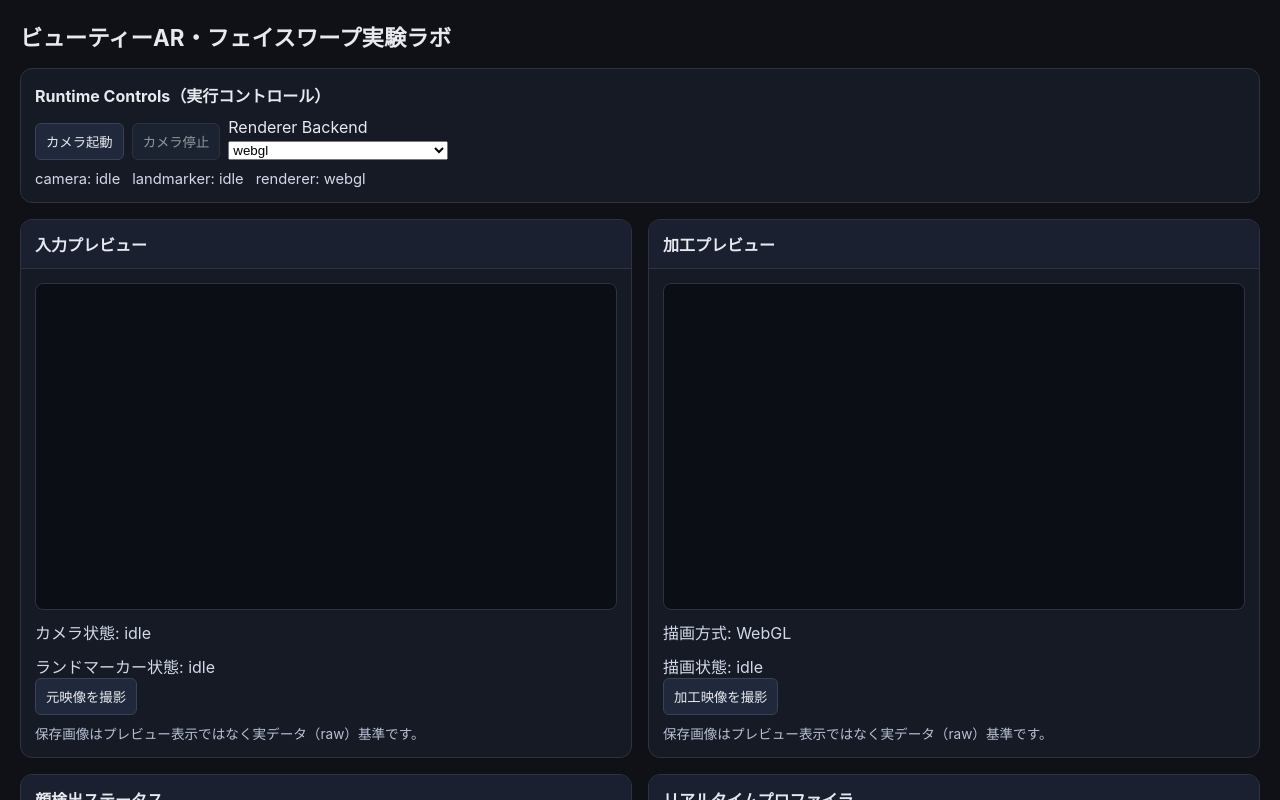
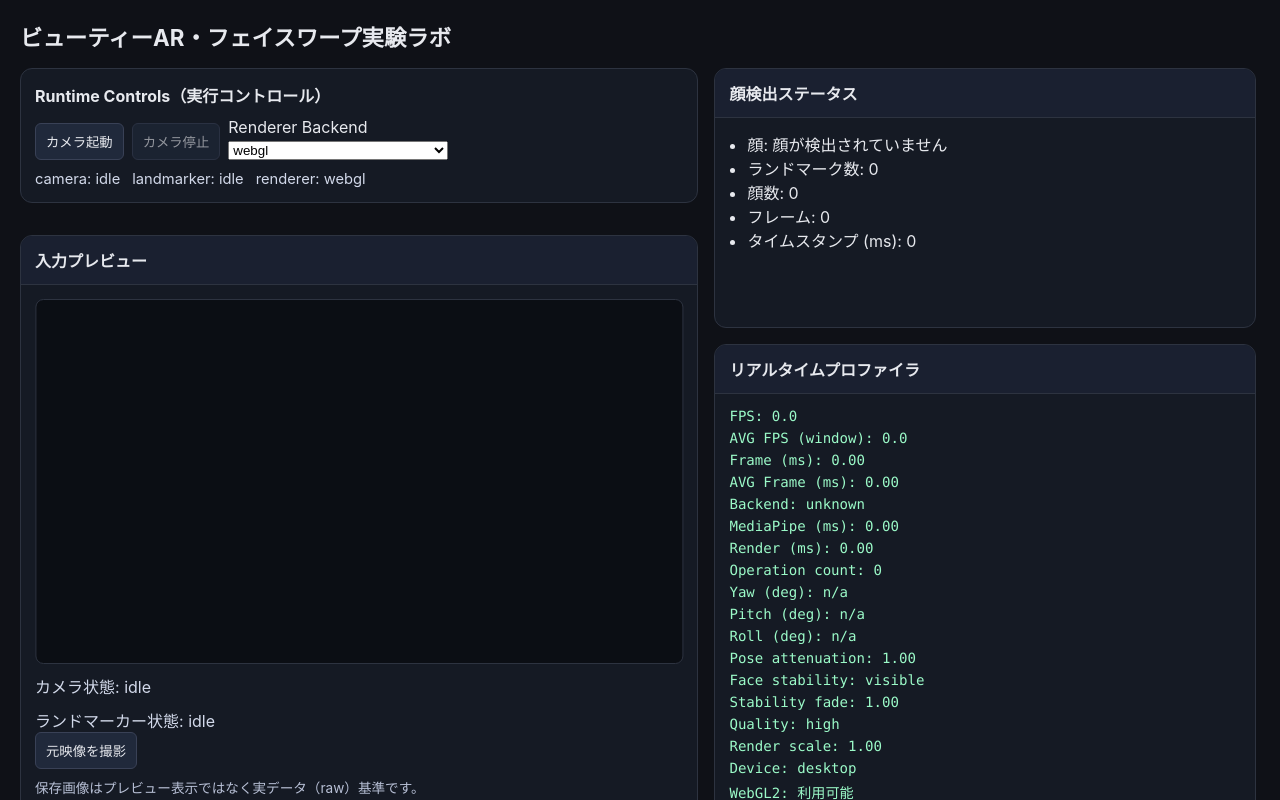
Before and after one commit to officeutq/bae-ar-lab, a React (Vite) app: page / in a window 1280 px wide. Shown: the top 800 px of the page. Built offline with nearby package versions, Linux system fonts and the light colour scheme.

Commit message:
Rework tuning UI into two-column workspace layout

```diff
--- a/src/app/App.tsx
+++ b/src/app/App.tsx
@@ -566,6 +566,9 @@ export function App() {
   return (
     <main className="app-shell">
       <h1 className="app-shell__title">ビューティーAR・フェイスワープ実験ラボ</h1>
+      <div className="workspace-layout">
+        <section className="workspace-layout__left">
+          <div className="workspace-layout__left-inner">
             <section className="runtime-controls" aria-label="Runtime Controls">
               <h2 className="runtime-controls__title">Runtime Controls（実行コントロール）</h2>
               <div className="runtime-controls__actions">
@@ -590,9 +593,13 @@ export function App() {
                 <span>renderer: {rendererMode}</span>
               </div>
             </section>
-      <div className="panel-grid">
             <SourcePreviewPanel videoRef={runtime.refs.videoRef} overlayCanvasRef={runtime.refs.overlayCanvasRef} cameraState={runtime.state.cameraState} landmarkerState={runtime.state.landmarkerState} cameraErrorMessage={runtime.state.cameraErrorMessage} onCaptureSource={onCaptureSource} previewAspectRatio={previewAspectRatio} />
             <ProcessedPreviewPanel canvas2dRef={runtime.refs.canvas2dRef} webglCanvasRef={runtime.refs.webglCanvasRef} beautyDebugOverlayCanvasRef={runtime.refs.beautyDebugOverlayCanvasRef} rendererState={runtime.state.rendererState} rendererMode={rendererMode} beautyDebugOverlayMode={beautyDebugOverlayMode} adaptiveQualityHud={{ ...adaptiveQualityHud, preset: runtime.quality.runtimePreset }} onCaptureProcessed={onCaptureProcessed} previewAspectRatio={previewAspectRatio} />
+            <ComparePanel capture={compareCapture} />
+          </div>
+        </section>
+        <section className="workspace-layout__right">
+          <div className="workspace-layout__right-grid">
         <Panel title="顔検出ステータス"><ul><li>顔: {runtime.state.landmarkFrame?.detected ? '検出中' : '顔が検出されていません'}</li><li>ランドマーク数: {runtime.state.landmarkFrame?.landmarkCount ?? 0}</li><li>顔数: {runtime.state.landmarkFrame?.faceCount ?? 0}</li><li>フレーム: {runtime.state.landmarkFrame?.frameCount ?? 0}</li><li>タイムスタンプ (ms): {Math.round(runtime.state.landmarkFrame?.timestampMs ?? 0)}</li></ul></Panel>
         <Panel title="リアルタイムプロファイラ">
           <div className="profiler-overlay">
@@ -686,9 +693,10 @@ export function App() {
           timelineRef.setPlaying(false);
           syncTimelineSnapshot();
         }} />
-        <ComparePanel capture={compareCapture} />
         <WarpMathDebugPanel debugUv={debugUv} debugCenter={debugCenter} debugWarpResult={{ warpedUv: debugWarpResult, influence: 0 }} debugGridPoints={debugGridPoints} onMouseMove={(event: MouseEvent<HTMLDivElement>) => { const rect = event.currentTarget.getBoundingClientRect(); setDebugUv({ x: clamp01((event.clientX - rect.left) / Math.max(1, rect.width)), y: clamp01((event.clientY - rect.top) / Math.max(1, rect.height)) }); }} />
         <JsonOutputPanel preset={pipelineState.activePreset} geometry={runtime.state.faceGeometry} />
+          </div>
+        </section>
       </div>
     </main>
   );
--- a/src/app/styles.css
+++ b/src/app/styles.css
@@ -15,6 +15,36 @@ body {
 .app-shell {
   min-height: 100vh;
   padding: 20px;
+}
+
+.workspace-layout {
+  display: grid;
+  grid-template-columns: minmax(0, 56%) minmax(340px, 44%);
+  gap: 16px;
+  align-items: start;
+}
+
+.workspace-layout__left {
+  position: sticky;
+  top: 16px;
+}
+
+.workspace-layout__left-inner {
+  display: flex;
+  flex-direction: column;
+  gap: 16px;
+}
+
+.workspace-layout__right {
+  max-height: calc(100vh - 40px);
+  overflow-y: auto;
+  padding-right: 4px;
+}
+
+.workspace-layout__right-grid {
+  display: grid;
+  grid-template-columns: minmax(0, 1fr);
+  gap: 16px;
 }
 
 .app-shell__title {
@@ -62,6 +92,22 @@ body {
   display: grid;
   grid-template-columns: repeat(2, minmax(280px, 1fr));
   gap: 16px;
+}
+
+@media (max-width: 1100px) {
+  .workspace-layout {
+    grid-template-columns: minmax(0, 1fr);
+  }
+
+  .workspace-layout__left {
+    position: static;
+  }
+
+  .workspace-layout__right {
+    max-height: none;
+    overflow: visible;
+    padding-right: 0;
+  }
 }
 
 .panel {
```
Lines whose indentation alone changed are shown as unchanged.
